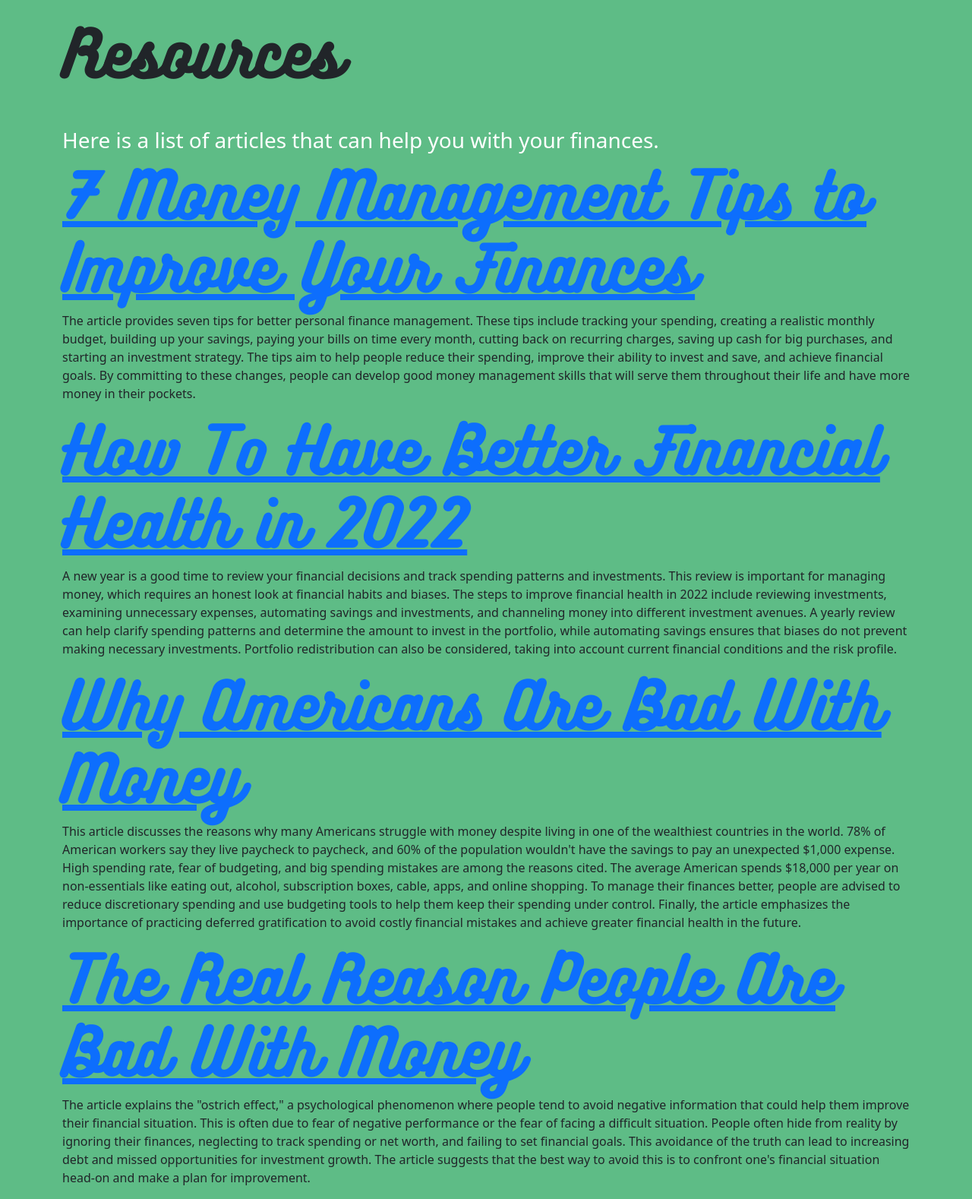
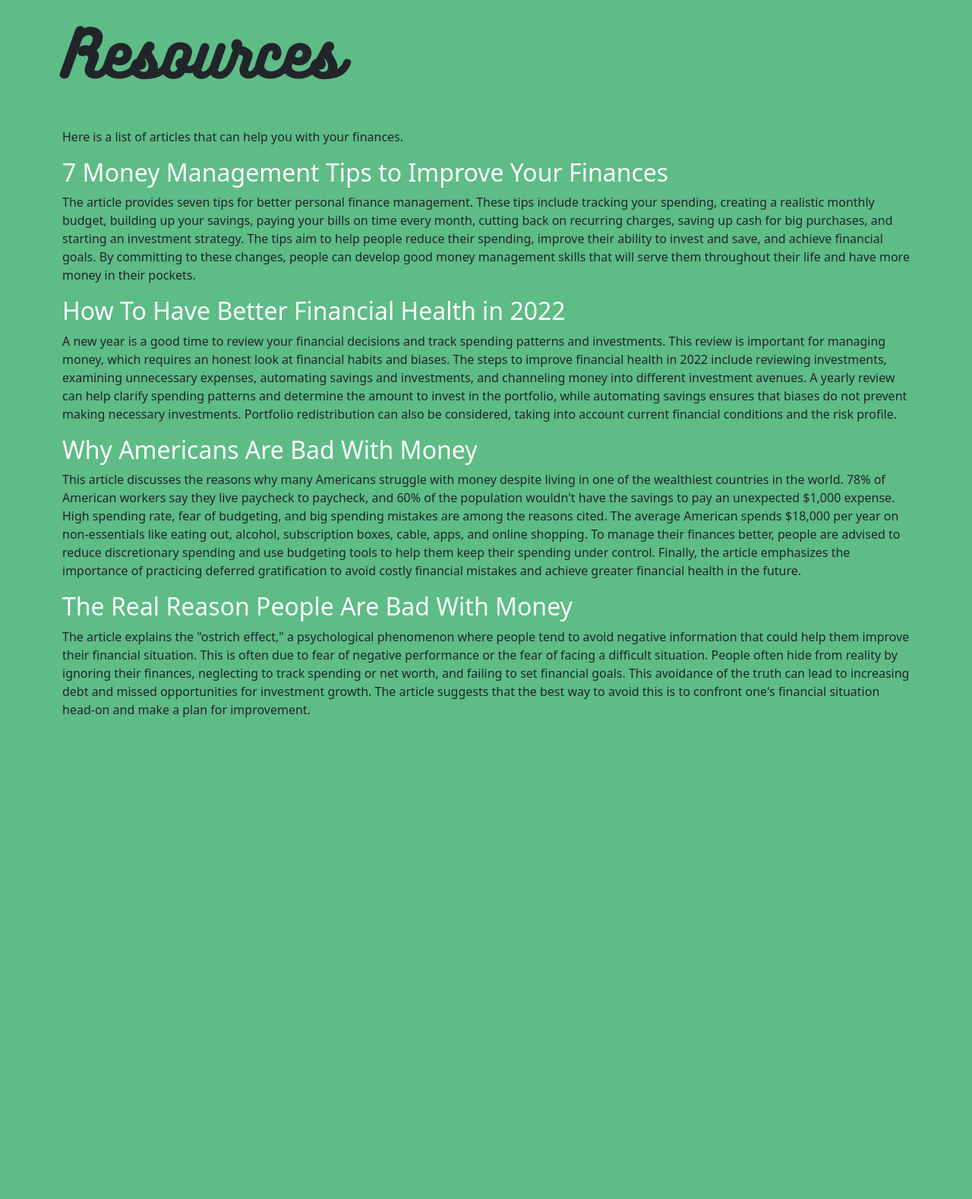
Before and after one commit to sumiv/PennyPinch, a Flask app: page /PennyPinch/templates/resources.html in a window 1280 px wide. Shown: the part 106-1684 px from the top of the page at 76% size. After the commit the page ends 1050 px from the top, so only its background shows below. Run offline with Flask 2, Linux system fonts and the light colour scheme.

Commit message:
Resources and About styling edits

```diff
--- a/static/styles/main.css
+++ b/static/styles/main.css
@@ -53,6 +53,15 @@ h2, h3{
     display: inline-block;
 }
 
+.a-link{
+    color: white;
+    text-decoration: none;
+}
+.a-link:hover{
+    text-transform:uppercase;
+    color: #ffca28;
+}
+
 .about-gif{
     display: inline-block;
     padding-left: 20px;
@@ -61,3 +70,20 @@ h2, h3{
     border-radius: 100pt;
     box-shadow: 0px 0px 15px #fff ;
 }
+
+.r-link, .r-link:after, .r-link:before{
+    color: white;
+    text-decoration: none;
+    transition: background-position 275ms ease;
+    overflow: hidden;
+    background: linear-gradient(to right,white,  #ffca28 50%, white 50%);
+    background-clip: text;
+    -webkit-background-clip: text;
+    -webkit-text-fill-color: transparent;
+    background-size: 200% 100%;
+    background-position: 100%;
+}
+
+.r-link:hover{
+    background-position: 0 100%;
+}
--- a/templates/resources.html
+++ b/templates/resources.html
@@ -6,28 +6,28 @@
 
 <h1 class="mb-5">Resources</h1>
 
-<h3>Here is a list of articles that can help you with your finances.</h3>
+<p>Here is a list of articles that can help you with your finances.</p>
 
 <article>
-    <h1><a href="https://www.fscb.com/blog/7-money-management-tips-to-improve-your-finances" title="First Article">7 Money Management Tips to Improve Your Finances</a></h1>
+    <h2><a href="https://www.fscb.com/blog/7-money-management-tips-to-improve-your-finances" title="First Article" class="r-link">7 Money Management Tips to Improve Your Finances</a></h2>
     <!-- <img src="" alt="" /> -->
     <p>The article provides seven tips for better personal finance management. These tips include tracking your spending, creating a realistic monthly budget, building up your savings, paying your bills on time every month, cutting back on recurring charges, saving up cash for big purchases, and starting an investment strategy. The tips aim to help people reduce their spending, improve their ability to invest and save, and achieve financial goals. By committing to these changes, people can develop good money management skills that will serve them throughout their life and have more money in their pockets.</p>
 </article>
 
 <article>
-    <h1><a href="https://www.forbes.com/advisor/in/personal-finance/how-to-have-better-financial-health/s" title="Second Article">How To Have Better Financial Health in 2022</a></h1>
+    <h2><a href="https://www.forbes.com/advisor/in/personal-finance/how-to-have-better-financial-health/s" title="Second Article" class="r-link">How To Have Better Financial Health in 2022</a></h2>
     <!-- <img src="" alt="" /> -->
     <p>A new year is a good time to review your financial decisions and track spending patterns and investments. This review is important for managing money, which requires an honest look at financial habits and biases. The steps to improve financial health in 2022 include reviewing investments, examining unnecessary expenses, automating savings and investments, and channeling money into different investment avenues. A yearly review can help clarify spending patterns and determine the amount to invest in the portfolio, while automating savings ensures that biases do not prevent making necessary investments. Portfolio redistribution can also be considered, taking into account current financial conditions and the risk profile.</p>
 </article>
 
 <article>
-    <h1><a href="https://moneyguy.com/2020/02/why-americans-are-bad-with-money/" title="Third Article">Why Americans Are Bad With Money</a></h1>
+    <h2><a href="https://moneyguy.com/2020/02/why-americans-are-bad-with-money/" title="Third Article" class="r-link">Why Americans Are Bad With Money</a></h2>
     <!-- <img src="" alt="" /> -->
     <p>This article discusses the reasons why many Americans struggle with money despite living in one of the wealthiest countries in the world. 78% of American workers say they live paycheck to paycheck, and 60% of the population wouldn't have the savings to pay an unexpected $1,000 expense. High spending rate, fear of budgeting, and big spending mistakes are among the reasons cited. The average American spends $18,000 per year on non-essentials like eating out, alcohol, subscription boxes, cable, apps, and online shopping. To manage their finances better, people are advised to reduce discretionary spending and use budgeting tools to help them keep their spending under control. Finally, the article emphasizes the importance of practicing deferred gratification to avoid costly financial mistakes and achieve greater financial health in the future.</p>
 </article>
 
 <article>
-    <h1><a href="https://medium.com/long-term-perspective/the-real-reason-people-are-bad-with-money-4421d3201dd9" title="Fourth Article">The Real Reason People Are Bad With Money</a></h1>
+    <h2><a href="https://medium.com/long-term-perspective/the-real-reason-people-are-bad-with-money-4421d3201dd9" title="Fourth Article" class="r-link">The Real Reason People Are Bad With Money</a></h2>
     <!-- <img src="" alt="" /> -->
     <p>The article explains the "ostrich effect," a psychological phenomenon where people tend to avoid negative information that could help them improve their financial situation. This is often due to fear of negative performance or the fear of facing a difficult situation. People often hide from reality by ignoring their finances, neglecting to track spending or net worth, and failing to set financial goals. This avoidance of the truth can lead to increasing debt and missed opportunities for investment growth. The article suggests that the best way to avoid this is to confront one's financial situation head-on and make a plan for improvement.</p>
 </article>
```
Also changed, not shown: templates/about.html (+4 -4 lines).
